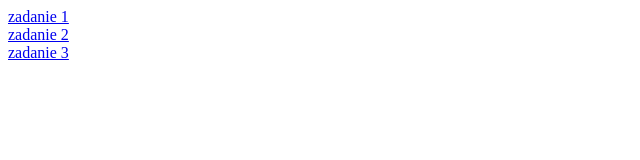
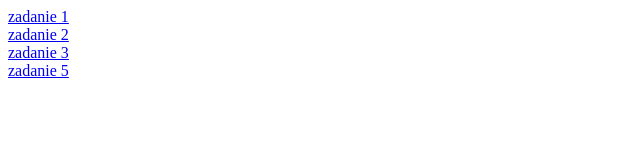
Before and after one commit to MartynaL14/java_martyna3f, a plain HTML site: page index.html in a window 1280 px wide. Shown: the full height of the page, 0-640 px from the left. Drawn offline with Linux system fonts and the light colour scheme.

Commit message:
Update index.html

```diff
--- a/index.html
+++ b/index.html
@@ -9,5 +9,7 @@
 <a href="z1.html" target="strony">zadanie 1</a><br>
 <a href="z2.html" target="strony">zadanie 2</a><br>
 <a href="z3.html" target="strony">zadanie 3</a><br>
+<a href="z4.html" target="strony">zadanie 5</a><br>
 </BODY>
+
 </HTML>
```
